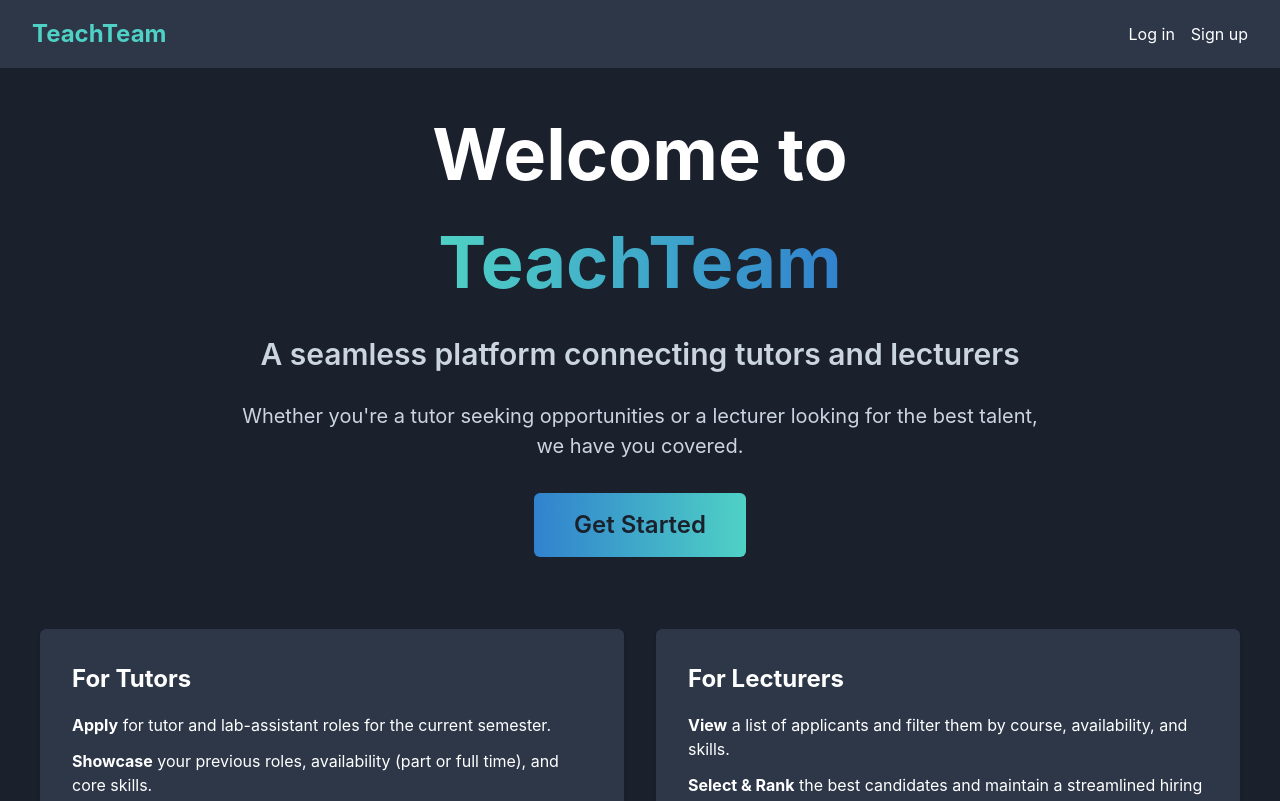
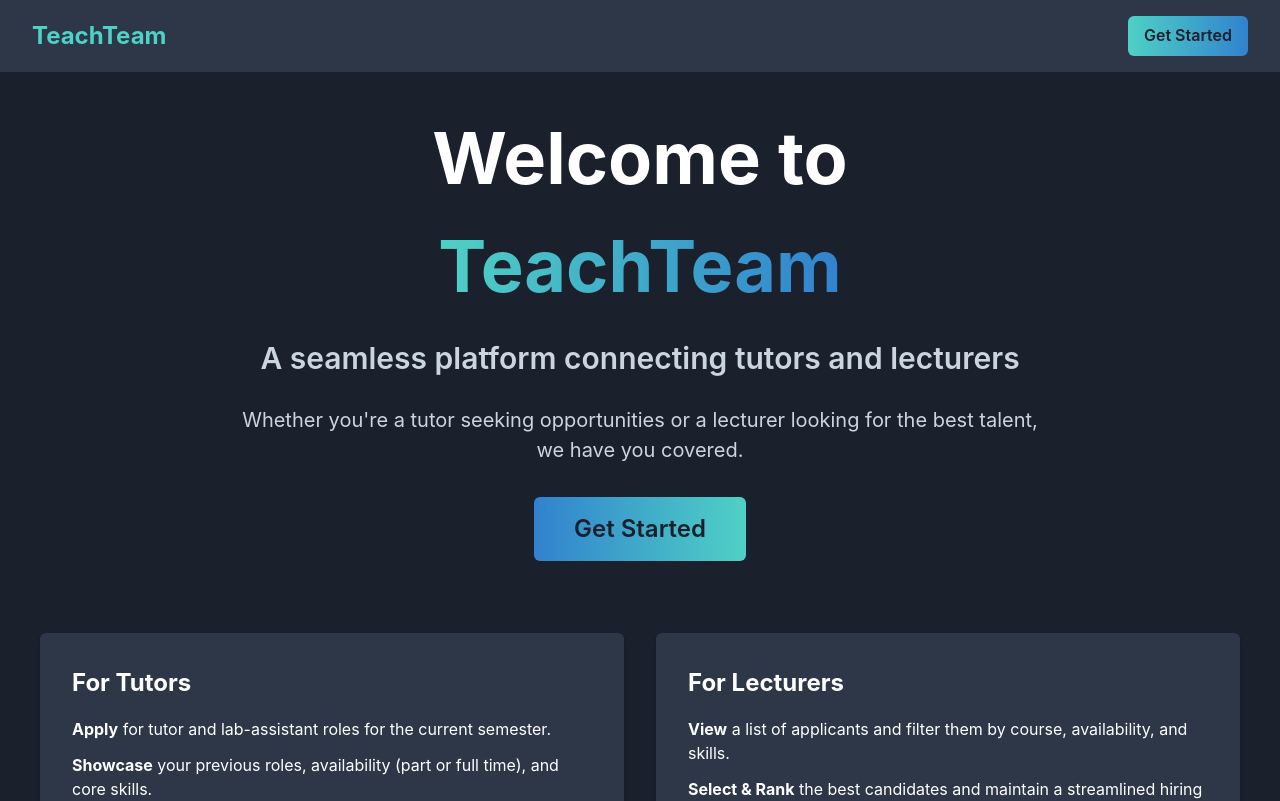
Before and after one commit to rmit-fsd-2025-s1/Teach-Team, a Next.js app in the folder frontend/: page / in a window 1280 px wide. Shown: the top 801 px of the page. Built offline with nearby package versions, Linux system fonts and the light colour scheme.

Commit message:
add get started button to header

```diff
--- a/frontend/src/components/header.tsx
+++ b/frontend/src/components/header.tsx
@@ -21,12 +21,11 @@ export default function Header() {
             </Button>
           </Flex>
         ) : (
-          <Flex>
-            <Link href="/login" mr={4}>
-              Log in
+          <Button bgGradient="linear(to-r, teal.300, blue.500)" _hover={{ bgGradient: "linear(to-r, blue.500, teal.300)" }} size="md">
+            <Link href="/login" _hover={{ textDecoration: "none" }}>
+              Get Started
             </Link>
-            <Link href="/signup">Sign up</Link>
-          </Flex>
+          </Button>
         )}
       </Flex>
     </Box>
```
